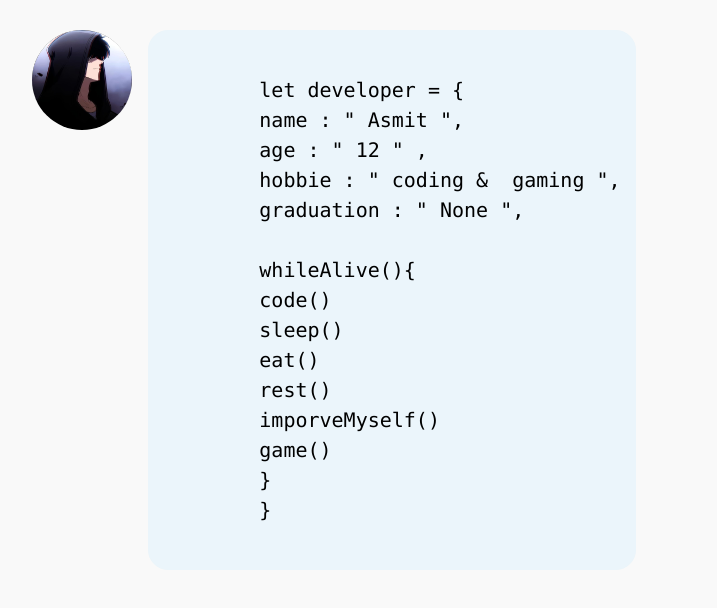
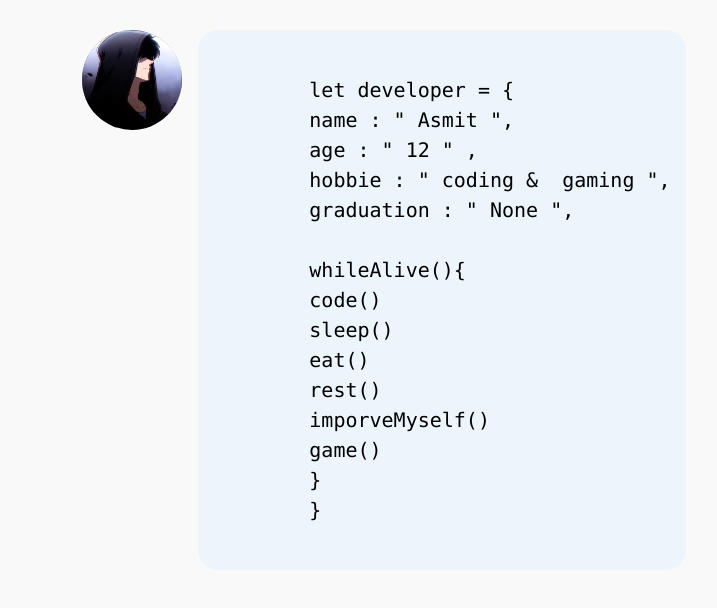
Before and after one commit to asmitbiswas/Port_Folio, a Next.js app in the folder app/: page / in a window 1280 px wide. Shown: the top 608 px of the page, without its empty margins (138-855 px from the left). Built offline with nearby package versions, Linux system fonts and the light colour scheme.

Commit message:
Updated home page

```diff
--- a/app/app/page.tsx
+++ b/app/app/page.tsx
@@ -7,7 +7,7 @@ export default function Home() {
   return (
     <div
     style={{
-    maxWidth:"1000px",
+    maxWidth:"900px",
     margin:"0 auto",
     // border:"1px solid #666565",
     minHeight:"930px"
@@ -47,11 +47,10 @@ export default function Home() {
       </div>
       <pre
       style={{
-        border:"1px solid rgb(235 245 251",
+        border:"1px solid rgb(235 245 251)",
         borderRadius:"20px",
         padding:"14px",
         background:"rgb(235 245 251)",
-        margin:"25 0"
       }}
       >
         {`
```
